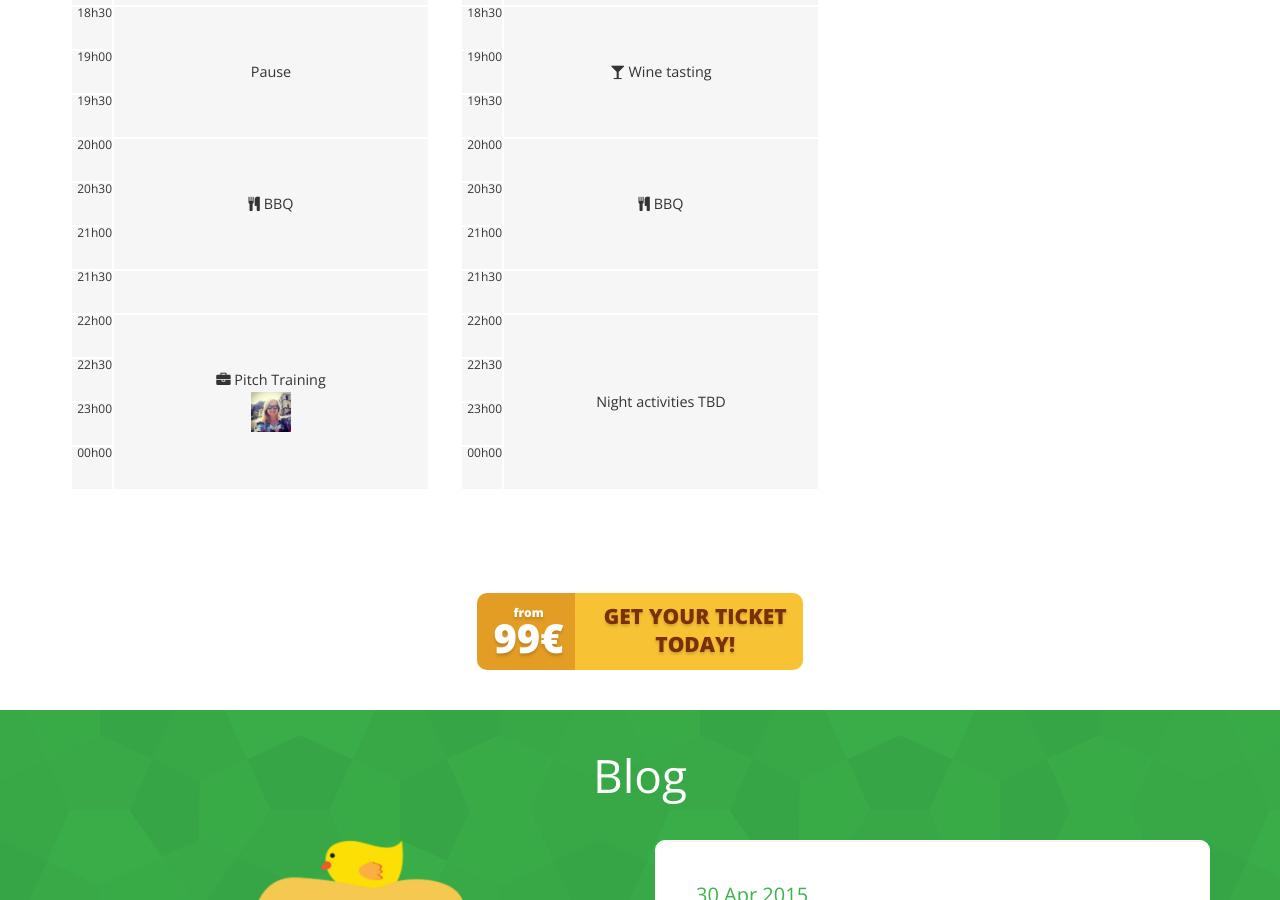
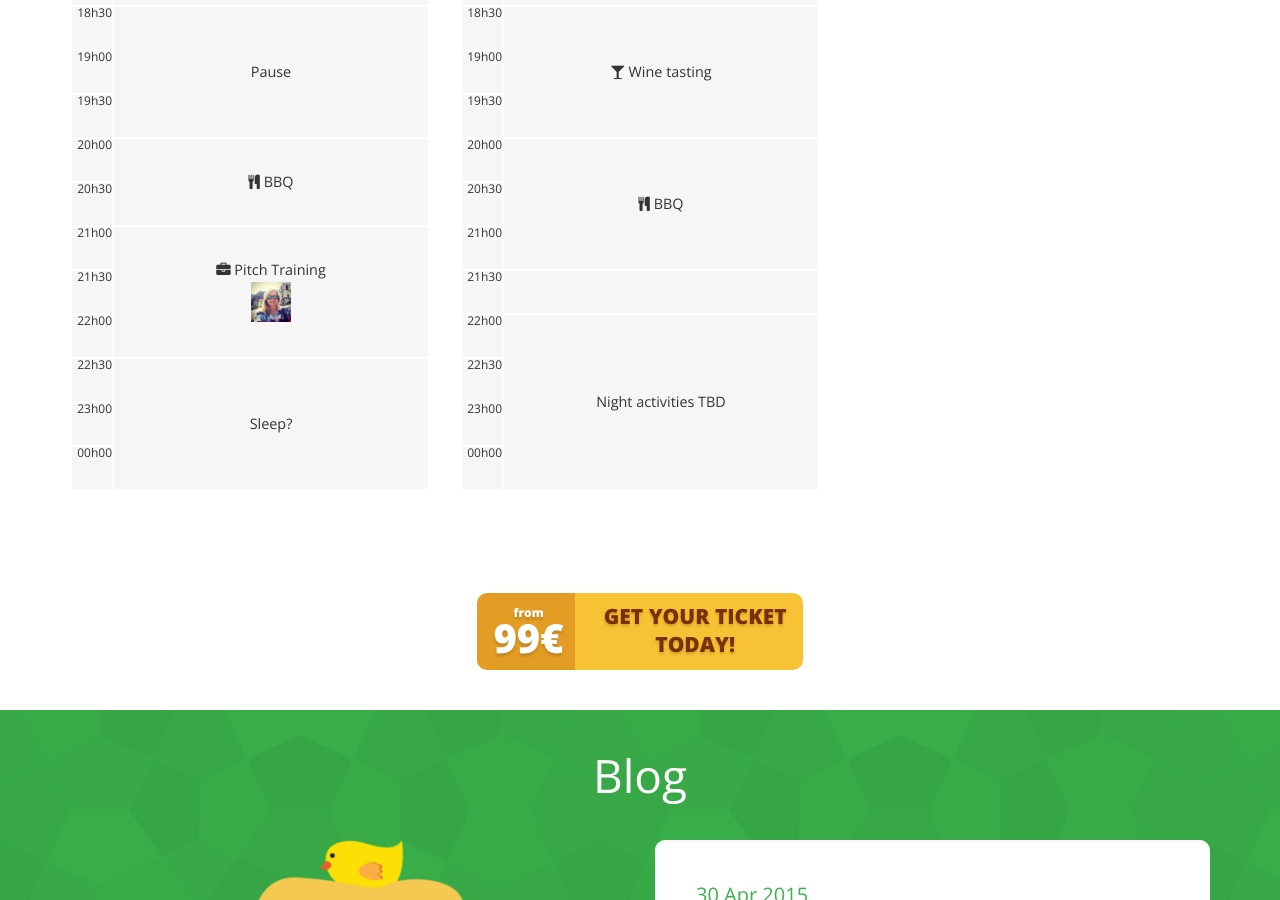
Before and after one commit to AlsaceDigitale/geeksonafarm_2015, a Jekyll site: the page built from index.html, in a window 1280 px wide and 900 px high, scrolled down 2639 px. Built offline with Jekyll 4.4.1, drawn with Linux system fonts in a browser that asks for light colours; nearby versions of some CDN libraries; comment, search, counter and statistics services are not loaded.

Commit message:
better schedule

```diff
--- a/_includes/day1.html
+++ b/_includes/day1.html
@@ -96,21 +96,14 @@
     </tr>
     <tr>
       <td>20h00</td>
-      <td rowspan="3"><i class="fa fa-cutlery"></i> BBQ</td>
+      <td rowspan="2"><i class="fa fa-cutlery"></i> BBQ</td>
     </tr>
     <tr>
       <td>20h30</td>
     </tr>
     <tr>
       <td>21h00</td>
-    </tr>
-    <tr>
-      <td>21h30</td>
-      <td></td>
-    </tr>
-    <tr>
-      <td>22h00</td>
-      <td rowspan="4">
+      <td rowspan="3">
         <i class="fa fa-briefcase"></i> Pitch Training
         <br/>
         {% assign item = 'Kathleen Fritzsche' %}
@@ -118,7 +111,14 @@
       </td>
     </tr>
     <tr>
+      <td>21h30</td>
+    </tr>
+    <tr>
+      <td>22h00</td>
+    </tr>
+    <tr>
       <td>22h30</td>
+      <td rowspan="3">Sleep?</td>
     </tr>
     <tr>
       <td>23h00</td>
```
